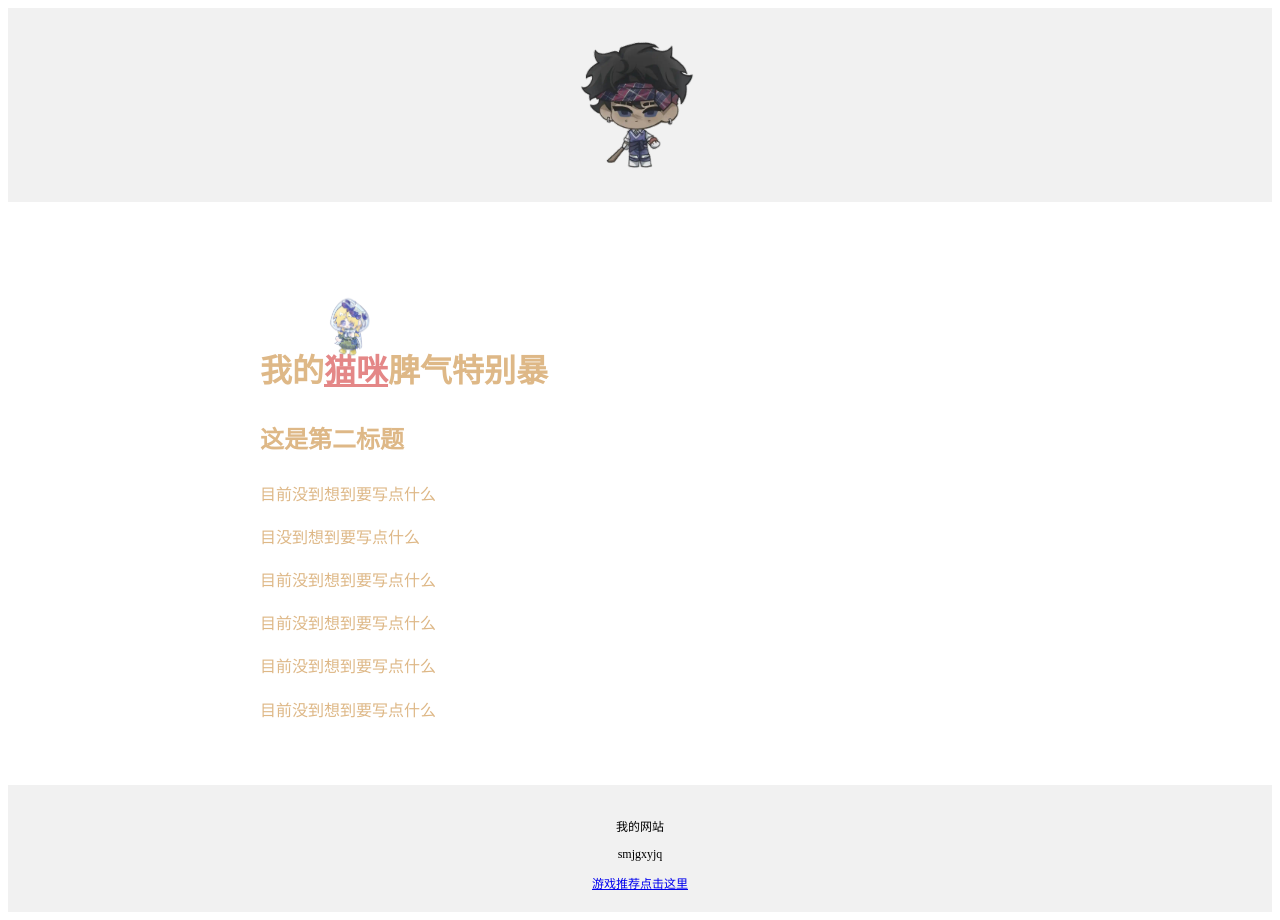
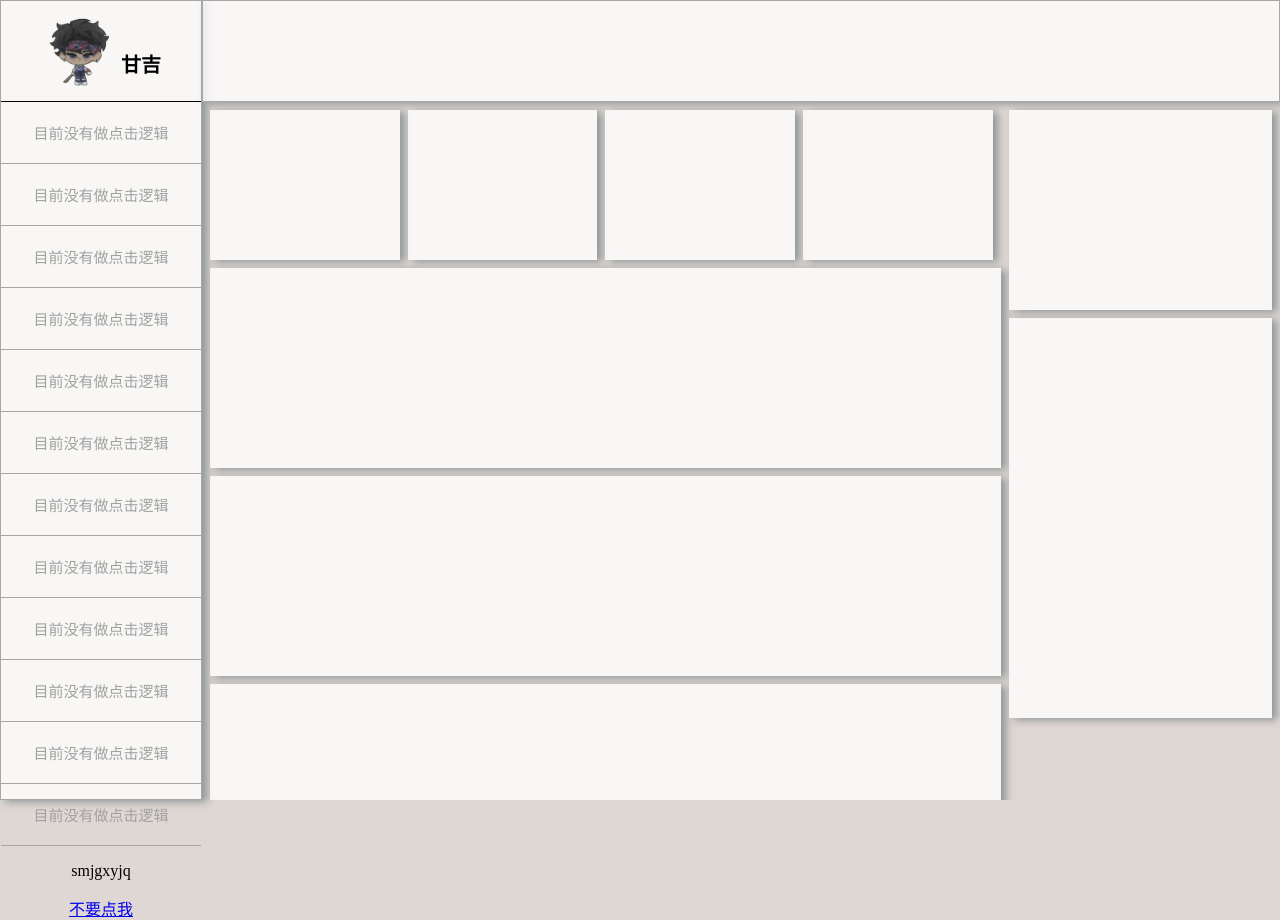
Before and after one commit to Py08300822/re01-one, a plain HTML site: page index.html in a window 1280 px wide. Drawn offline with Linux system fonts and the light colour scheme.

Commit message:
Update index.html

```diff
--- a/index.html
+++ b/index.html
@@ -1,50 +1,99 @@
 <!DOCTYPE html>
-<html>
-  <head>
-    <meta charset="UTF-8" />
-
-    <title>不知道取什么名字</title>
-  </head>
-    <style>
-      .h{
-        position: relative; top: 45px; left: 56px; ;
+<html lang="en">
+<head>
+  <meta charset="UTF-8">
+  <meta name="viewport" content="width=device-width, initial-scale=1.0">
+  <title>Document</title>
+  <style>
+      body{
+        margin: 0;
+        height: 100vh;
+        background-color: rgb(223, 215, 211);
       }
-    </style>
-  <body>
-    <div style="
-        background-color: #f1f1f1;
+      .flex{
+        display: flex;
+      }
+      .white{
+         background-color: rgba(255, 255, 255, 0.801);
+      }
+      .flex1{
+        flex: 1;
+      }
+      .column {
+        flex-direction: column;
+      }
+      .mg8{
+        margin: 8px;
+      }
+      .mg8r{
+        margin-right: 8px;
+      }
+      .mg8t{
+        margin-top: 8px;
+      }
+      .yinying{
+        box-shadow: rgba(135, 144, 146, 0.925) 5px 2px 8px 0px;
+      }
+      .kuang{
+        border: 1px solid rgb(170, 166, 166);
+      }
+      .daohang{
+        padding: 20px 20px;
+        border-bottom: 1px solid rgb(170, 166, 166);
+        font-size: 15px;
+        color: rgb(161, 161, 160);
         text-align: center;
-        padding: 20px;
-        ">
-      <img src="img/ganji.png" alt="xxx" width="150px" height="150px" />
+      }
+  </style>
+</head>
+<body class="flex">
+    <div style="width: 200px;" class="white yinying kuang">
+        <div class="flex" style="padding: 10px; align-items: flex-end ; justify-content: center; border-bottom: 1px solid;">
+          <img src="img/ganji.png" alt="ganji" width="80px" height="80px">
+          <div style="font-size: 10px;"><h1>甘吉</h1></div>
+        </div>
+        <div class="flex1">
+          <div class="daohang">目前没有做点击逻辑</div>
+          <div class="daohang">目前没有做点击逻辑</div>
+          <div class="daohang">目前没有做点击逻辑</div>
+          <div class="daohang">目前没有做点击逻辑</div>
+          <div class="daohang">目前没有做点击逻辑</div>
+          <div class="daohang">目前没有做点击逻辑</div>
+          <div class="daohang">目前没有做点击逻辑</div>
+          <div class="daohang">目前没有做点击逻辑</div>
+          <div class="daohang">目前没有做点击逻辑</div>
+          <div class="daohang">目前没有做点击逻辑</div>
+          <div class="daohang">目前没有做点击逻辑</div>
+          <div class="daohang">目前没有做点击逻辑</div>
+          <p style="text-align: center;">smjgxyjq</p>
+          <p style="text-align: center;"><a href="https://poki.com">不要点我</a></p>
+        </div>
     </div>
-    <div style="
-        max-width: 760px;
-        margin: 30px auto;
-        padding: 15px;
-        line-height: 1.7;
-        color: burlywood;
-    ">
-        <img src="img/anni.png" alt="anni" width="60" class="h">
-        <h1>我的<a style="text-decoration: underline; color: rgb(228, 135, 135);">猫咪</a>脾气特别暴</h1>
-        <h2>这是第二标题</h2>
-        <p>目前没到想到要写点什么</p>
-        <p>目没到想到要写点什么</p>
-        <p>目前没到想到要写点什么</p>
-        <p>目前没到想到要写点什么</p>
-        <p>目前没到想到要写点什么</p>
-        <p>目前没到想到要写点什么</p>
+    <div class="flex1 flex column">
+        <div style="height: 100px;" class="white yinying kuang">
+        </div>
+        <div class="flex1 flex" style="overflow: auto;">
+            <div style="flex: 3;" class="flex column mg8">
+                <div class="flex">
+                  <div style="height: 150px;" class="flex1 white mg8r yinying"></div>
+                  <div style="height: 150px;" class="flex1 white mg8r yinying"></div>
+                  <div style="height: 150px;" class="flex1 white mg8r yinying"></div>
+                  <div style="height: 150px;" class="flex1 white mg8r yinying"></div>
+                </div>
+                <div class="flex column">
+                    <div style="height: 200px;" class="mg8t white yinying"></div>
+                    <div style="height: 200px;" class="mg8t white yinying"></div>
+                    <div style="height: 200px;" class="mg8t white yinying"></div>
+                    <div style="height: 200px;" class="mg8t white yinying"></div>
+                    <div style="height: 200px;" class="mg8t white yinying"></div>
+                    <div style="height: 200px;" class="mg8t white yinying"></div>
+                </div>
+            </div>
+            <div style="flex: 1;" class="flex column mg8r mg8t">
+                <div style="height: 200px;" class="white yinying"></div>
+                <div style="height: 400px;" class="mg8t white yinying"></div>
+            </div>
+        </div>
     </div>
-
-    <div style="
-    background-color: #f1f1f1;
-    text-align: center;
-    padding: 20px;
-    font-size: 12px;
-    ">
-    <p>我的网站</p>
-    <p>smjgxyjq</p>
-    <a href="https://id5.163.com/index.html">游戏推荐点击这里</a>
-    </div>
-  </body>
+</body>
 </html>
```
